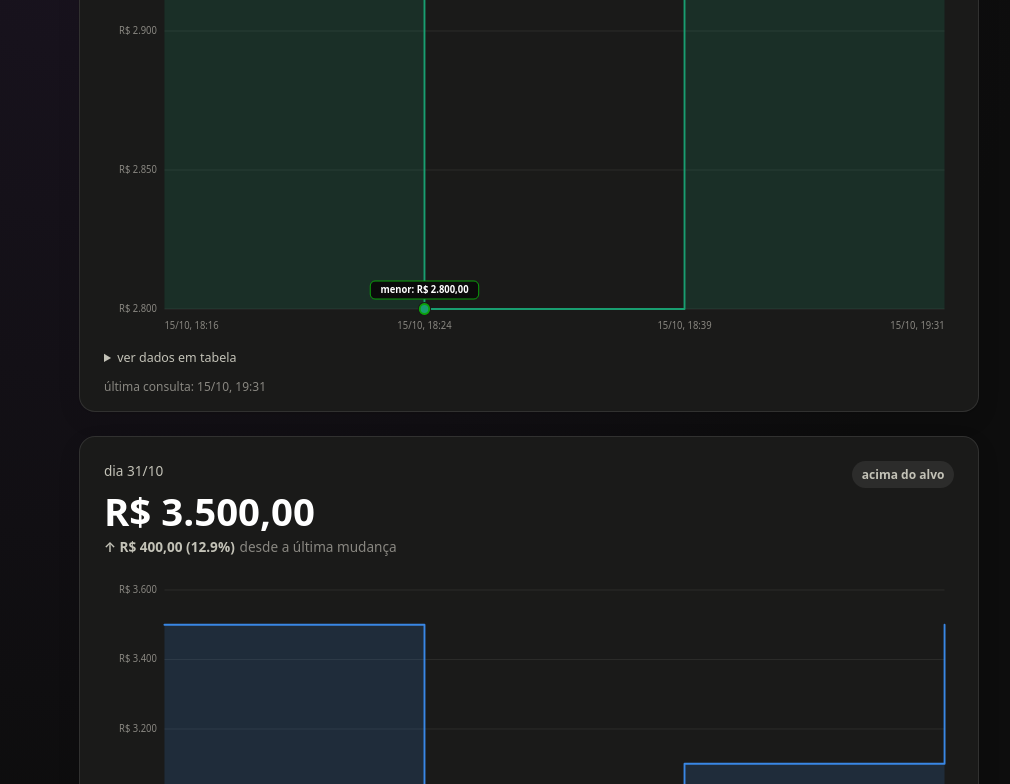
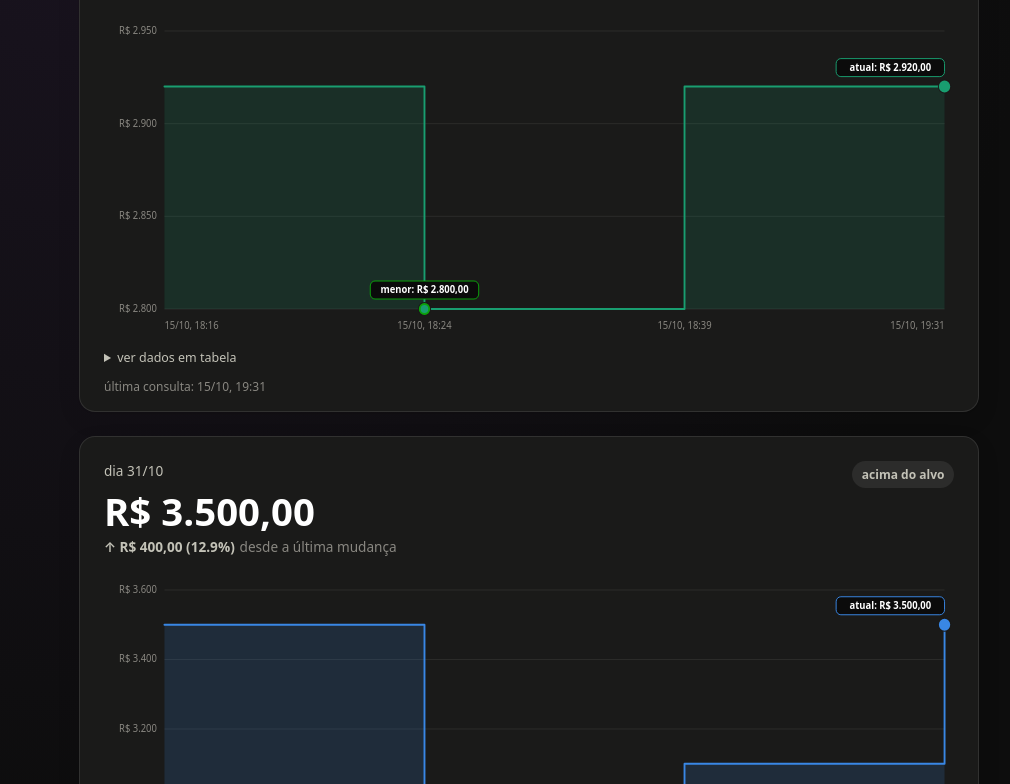
Before and after one commit to brendongit/bts2026, a plain HTML site: page index.html in a window 1280 px wide. Shown: the part 238-1022 px from the top of the page, without its empty margins (111-1121 px from the left). Drawn offline with Linux system fonts and the light colour scheme.

Commit message:
Corrige eixo Y estourando o topo do gráfico e adiciona marcador do preço atual
O arredondamento dos ticks do eixo Y podia deixar o topo (ou a base)
abaixo do valor real quando o preço não caía num múltiplo "redondo"
do passo — fazendo a linha ultrapassar visualmente o gráfico. Trocado
por floor/ceil, que sempre cobre [min, max] de verdade.

Também adiciona uma segunda bolinha fixa marcando o preço atual (além
da do menor preço já visto), fundindo num rótulo só quando os dois
coincidem no mesmo ponto.

```diff
--- a/index.html
+++ b/index.html
@@ -163,9 +163,12 @@
     const span = Math.max(max - min, 1);
     const passo = Math.pow(10, Math.floor(Math.log10(span / 4)));
     const passoLimpo = [1, 2, 5, 10].map((m) => m * passo).find((p) => span / p <= 5) || passo * 10;
+    // garante que o primeiro/último tick cobrem min/max de verdade (senão a linha
+    // pode ultrapassar o topo/base do gráfico quando o preço não é um número "redondo")
+    const inicio = Math.floor(min / passoLimpo) * passoLimpo;
+    const fim = Math.ceil(max / passoLimpo) * passoLimpo;
     const ticks = [];
-    const inicio = Math.floor(min / passoLimpo) * passoLimpo;
-    for (let v = inicio; v <= max + passoLimpo * 0.5; v += passoLimpo) ticks.push(Math.round(v));
+    for (let v = inicio; v <= fim + 1e-9; v += passoLimpo) ticks.push(Math.round(v));
     return ticks;
   }
 
@@ -349,11 +352,9 @@
     line.setAttribute("class", "line-path");
     svg.appendChild(line);
 
-    // marcador fixo no menor preço já visto (não depende de hover)
-    if (historico.length >= 2) {
-      const minIdx = historico.reduce((best, p, i) => (p.preco < historico[best].preco ? i : best), 0);
-      const minPreco = historico[minIdx].preco;
-      const mx = x(minIdx), my = y(minPreco);
+    // marcadores fixos (não dependem de hover): menor preço e preço atual
+    function desenharMarcador(idx, labelText, corBorda) {
+      const mx = x(idx), my = y(historico[idx].preco);
 
       const destaqueRing = document.createElementNS(svgns, "circle");
       destaqueRing.setAttribute("cx", mx);
@@ -367,11 +368,10 @@
       destaqueDot.setAttribute("cy", my);
       destaqueDot.setAttribute("r", 5);
       destaqueDot.setAttribute("fill", seriesColor);
-      destaqueDot.setAttribute("stroke", deltaGoodColor);
+      destaqueDot.setAttribute("stroke", corBorda);
       destaqueDot.setAttribute("stroke-width", "2");
       svg.appendChild(destaqueDot);
 
-      const labelText = "menor: " + formatarPreco(minPreco);
       const estimW = labelText.length * 5.6 + 14;
       const estimH = 18;
       let labelY = my - 10 - estimH;
@@ -387,7 +387,7 @@
       bg.setAttribute("height", estimH);
       bg.setAttribute("rx", 5);
       bg.setAttribute("fill", tooltipBgColor);
-      bg.setAttribute("stroke", deltaGoodColor);
+      bg.setAttribute("stroke", corBorda);
       bg.setAttribute("stroke-width", "1");
       svg.appendChild(bg);
 
@@ -400,6 +400,19 @@
       txt.setAttribute("fill", tooltipTextColor);
       txt.textContent = labelText;
       svg.appendChild(txt);
+    }
+
+    if (historico.length >= 2) {
+      const minIdx = historico.reduce((best, p, i) => (p.preco < historico[best].preco ? i : best), 0);
+      const atualIdx = historico.length - 1;
+      const minPreco = historico[minIdx].preco;
+
+      if (minIdx === atualIdx) {
+        desenharMarcador(atualIdx, "atual e menor: " + formatarPreco(minPreco), deltaGoodColor);
+      } else {
+        desenharMarcador(minIdx, "menor: " + formatarPreco(minPreco), deltaGoodColor);
+        desenharMarcador(atualIdx, "atual: " + formatarPreco(historico[atualIdx].preco), seriesColor);
+      }
     }
 
     // x labels: até 6 pontos espaçados (primeiro e último sempre entram)
```
